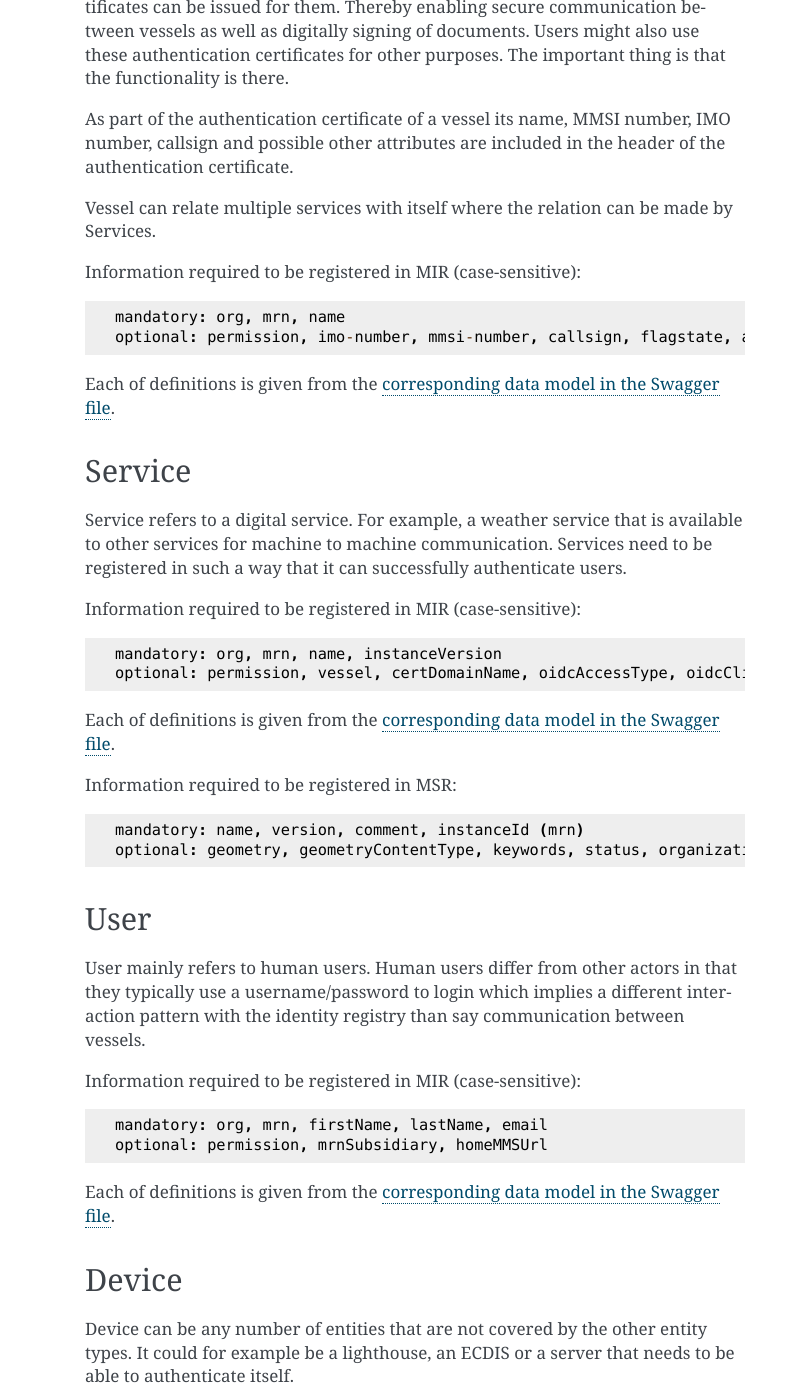
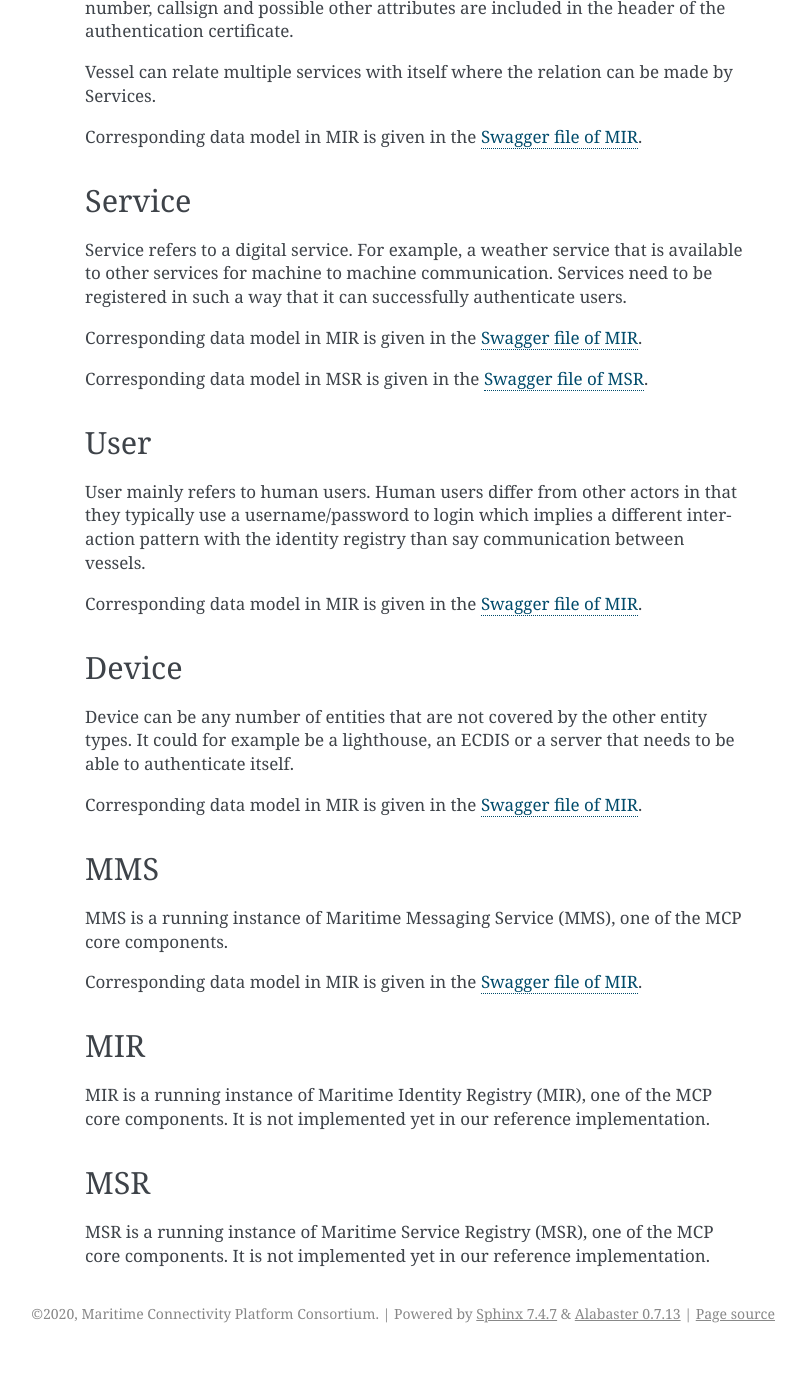
Before and after one commit to maritimeconnectivity/docs.maritimeconnectivity.net, a Sphinx documentation site: the page built from docs/source/MCPType.rst, in a window 1280 px wide and 1400 px high, scrolled down 2545 px. Shown: the whole window, without its empty margins (335-1141 px from the left). Built offline with Sphinx 7.4.7, drawn with Linux system fonts in a browser that asks for light colours; after the commit the page ends 3898 px from its top, so only the background shows below that; some of the changed text lies outside the part shown.

Commit message:
minor result from the revision

```diff
--- a/docs/source/MCPInstanceProvider.rst
+++ b/docs/source/MCPInstanceProvider.rst
@@ -25,7 +25,7 @@ List of MCP Instance Providers
 ^^^^^^^^^^^^^^^^^^^^^^^^^^^^^^
 There are currently no fully compliant instances of MCP - since the final specifications for MCP are still in the process of being developed. However, two organisations are currently setting up instances that will be MCP compliant:
 
-* `Navelink Industry Consortium <https://management.maritimecloud.net/#/apply>`__
+* `Navelink Industry Consortium <https://www.navelink.org/>`__
 * `SMART Navigation project <https://www.smartnav.org/eng/html/Index_New/>`__ by the Ministry of Ocean and Fisheries (Korea)
 
 Up to date information can be found in the `MCP official page <https://maritimeconnectivity.net/#mcp_instances>`__.
--- a/docs/source/MCPType.rst
+++ b/docs/source/MCPType.rst
@@ -49,12 +49,7 @@ Examples of valid organization MCP MRN are:
 
 MRN has been approved by `IANA <https://www.iana.org/>`__ as an official URN namespace. For more information on the MRN specification you can read more at https://www.iana.org/assignments/urn-formal/mrn
 
-Information required to be registered in MIR (case-sensitive)::
-
-  mandatory: mrn, name, email, url, address, country
-  optional: mrnSubsidiary, homeMMSUrl
-
-Each of definitions is given from the `corresponding data model in the Swagger file <https://api-x509.maritimecloud.net/v2/api-docs>`__.
+Corresponding data model in MIR is given in the `Swagger file of MIR <https://api-x509.maritimeconnectivity.net/v2/api-docs>`__.
 
 Vessel
 ^^^^^^^
@@ -66,62 +61,33 @@ As part of the authentication certificate of a vessel its name, MMSI number, IMO
 
 Vessel can relate multiple services with itself where the relation can be made by Services.
 
-Information required to be registered in MIR (case-sensitive)::
-
-  mandatory: org, mrn, name
-  optional: permission, imo-number, mmsi-number, callsign, flagstate, ais-class, port-of-register, mrnSubsidiary, homeMMSUrl
-
-Each of definitions is given from the `corresponding data model in the Swagger file <https://api-x509.maritimecloud.net/v2/api-docs>`__.
+Corresponding data model in MIR is given in the `Swagger file of MIR <https://api-x509.maritimeconnectivity.net/v2/api-docs>`__.
 
 Service
 ^^^^^^^^
 Service refers to a digital service. For example, a weather service that is available to other services for machine to machine communication. Services need to be registered in such a way that it can successfully authenticate users.
 
-Information required to be registered in MIR (case-sensitive)::
+Corresponding data model in MIR is given in the `Swagger file of MIR <https://api-x509.maritimeconnectivity.net/v2/api-docs>`__.
 
-  mandatory: org, mrn, name, instanceVersion
-  optional: permission, vessel, certDomainName, oidcAccessType, oidcClientId, oidcClientSecret, oidcRedirectUri, mrnSubsidiary, homeMMSUrl
-
-Each of definitions is given from the `corresponding data model in the Swagger file <https://api-x509.maritimecloud.net/v2/api-docs>`__.
-
-Information required to be registered in MSR::
-
-  mandatory: name, version, comment, instanceId (mrn)
-  optional: geometry, geometryContentType, keywords, status, organizationId (mrn), unlocode, endpointUri, endpointType, mmsi, imo, serviceType, designId (mrn), specificationId (mrn)
-
+Corresponding data model in MSR is given in the `Swagger file of MSR <https://sr.maritimeconnectivity.net/v2/api-docs>`__.
 
 User
 ^^^^^
 User mainly refers to human users. Human users differ from other actors in that they typically use a username/password to login which implies a different interaction pattern with the identity registry than say communication between vessels.
 
-Information required to be registered in MIR (case-sensitive)::
-
-  mandatory: org, mrn, firstName, lastName, email
-  optional: permission, mrnSubsidiary, homeMMSUrl
-
-Each of definitions is given from the `corresponding data model in the Swagger file <https://api-x509.maritimecloud.net/v2/api-docs>`__.
+Corresponding data model in MIR is given in the `Swagger file of MIR <https://api-x509.maritimeconnectivity.net/v2/api-docs>`__.
 
 Device
 ^^^^^^^
 Device can be any number of entities that are not covered by the other entity types. It could for example be a lighthouse, an ECDIS or a server that needs to be able to authenticate itself.
 
-Information required to be registered in MIR (case-sensitive)::
-
-  mandatory: org, mrn, name
-  optional: permission, mrnSubsidiary, homeMMSUrl
-
-Each of definitions is given from the `corresponding data model in the Swagger file <https://api-x509.maritimecloud.net/v2/api-docs>`__.
+Corresponding data model in MIR is given in the `Swagger file of MIR <https://api-x509.maritimeconnectivity.net/v2/api-docs>`__.
 
 MMS
 ^^^
 MMS is a running instance of Maritime Messaging Service (MMS), one of the MCP core components.
 
-Information required to be registered in MIR (case-sensitive)::
-
-  mandatory: org, mrn, name, url
-  optional: permission, mrnSubsidiary, homeMMSUrl
-
-Each of definitions is given from the `corresponding data model in the Swagger file <https://api-x509.maritimecloud.net/v2/api-docs>`__.
+Corresponding data model in MIR is given in the `Swagger file of MIR <https://api-x509.maritimeconnectivity.net/v2/api-docs>`__.
 
 MIR
 ^^^
```
Also changed, not shown: docs/source/MIR.rst (+1 -9 lines), docs/source/MSR.rst (+3 -5 lines), docs/source/useMCPInstance.rst (+11 -11 lines).
